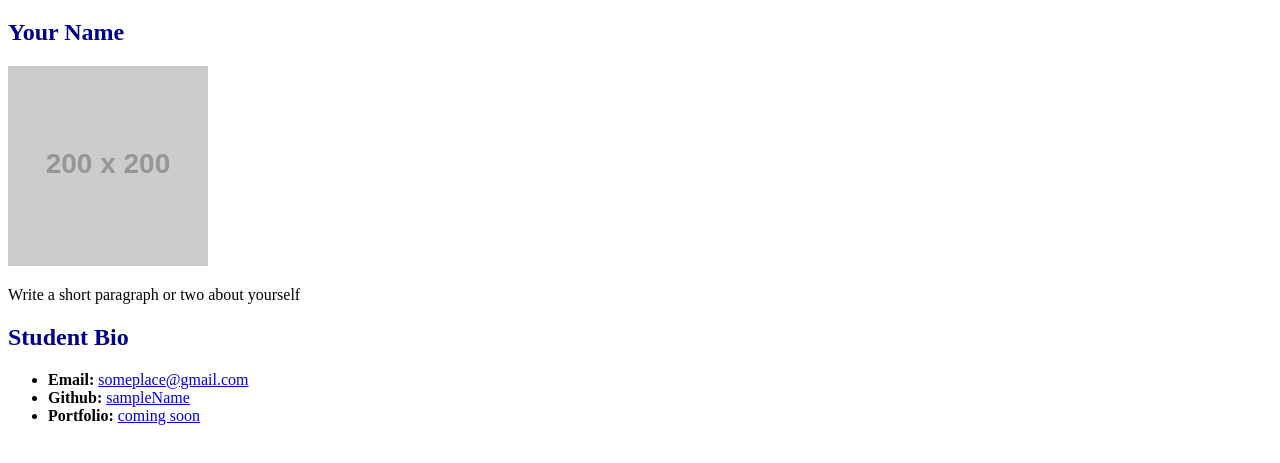
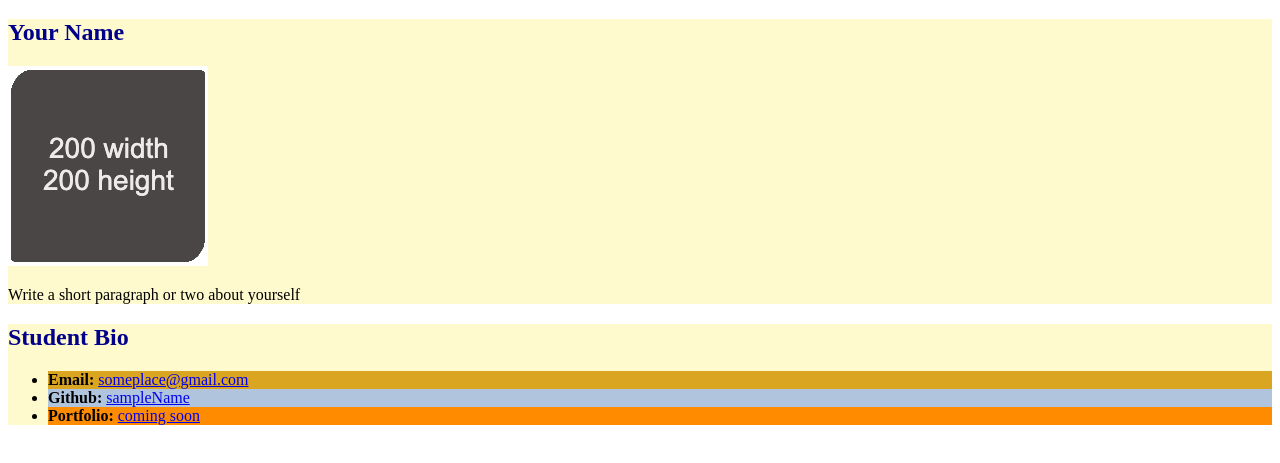
Before and after one commit to EthanDMello/coding-bootcamp-classroom, a plain HTML site: page 08-Stu_Attributes/Unsolved/index.html in a window 1280 px wide. Shown: the part 61-524 px from the top of the page. Drawn offline with Linux system fonts and the light colour scheme; placeholder pictures from the web are drawn by us.

Commit message:
finished 08

```diff
--- a/08-Stu_Attributes/Unsolved/index.html
+++ b/08-Stu_Attributes/Unsolved/index.html
@@ -12,22 +12,26 @@
       <h1 class="title">Student Bio</h1>
     </header>
     <!-- TODO: add class attribute  -->
-    <section>
+    <section class="lesson">
       <h2 class="title">Your Name</h2>
       <!-- TODO: modify img attributes -->
-      <img src="https://via.placeholder.com/200" alt="Your Name" />
+      <img src="assets\images\image-1.jpg" alt="Blank 200px by 200px photo" />
       <p>Write a short paragraph or two about yourself</p>
     </section>
     <!-- TODO: add class attribute -->
-    <section>
+    <section class="lesson">
       <h1 class="title">Student Bio</h1>
       <ul>
         <!-- TODO: add id attribute -->
-        <li><strong>Email:</strong> <a href="#">someplace@gmail.com</a></li>
+        <li id="email">
+          <strong>Email:</strong> <a href="#">someplace@gmail.com</a>
+        </li>
         <!-- TODO: add id attribute -->
-        <li><strong>Github:</strong> <a href="#">sampleName</a></li>
+        <li id="github"><strong>Github:</strong> <a href="#">sampleName</a></li>
         <!-- TODO: add id attribute -->
-        <li><strong>Portfolio:</strong> <a href="#">coming soon</a></li>
+        <li id="portfolio">
+          <strong>Portfolio:</strong> <a href="#">coming soon</a>
+        </li>
       </ul>
     </section>
   </body>
```
